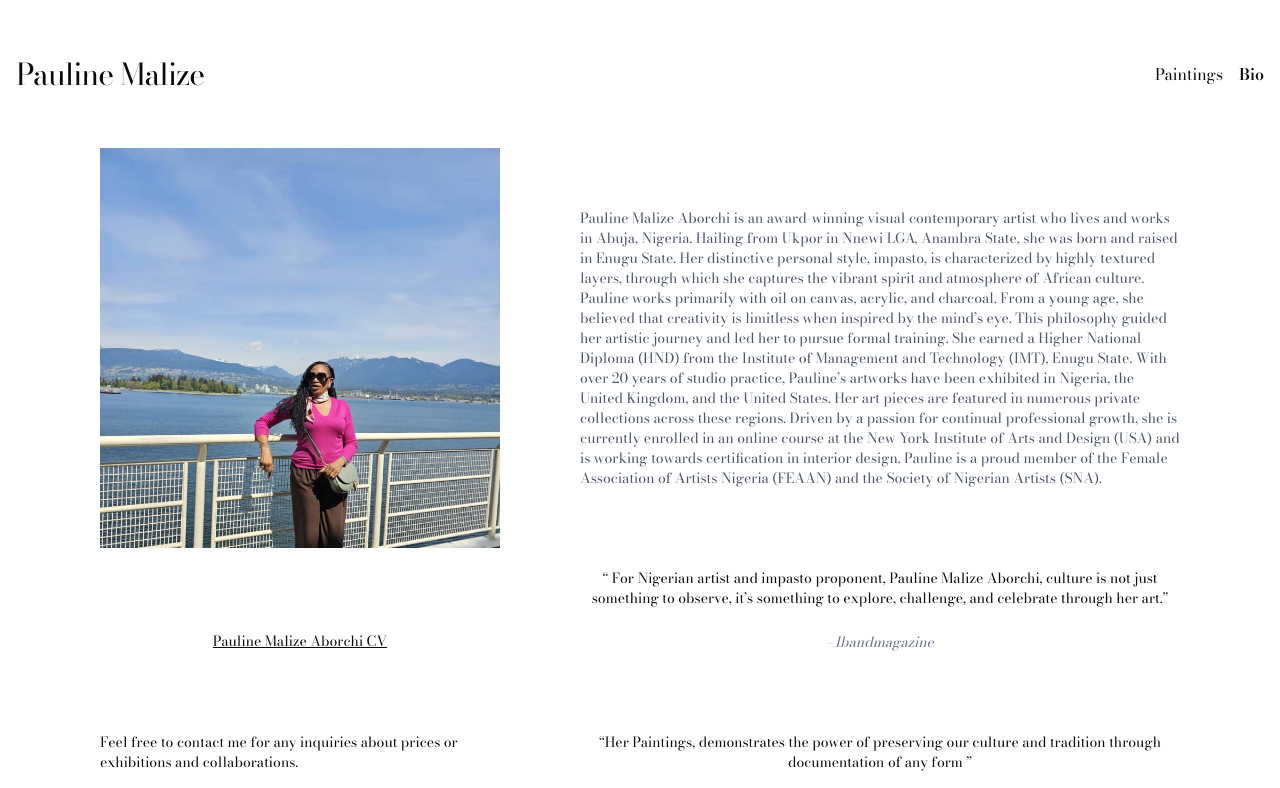
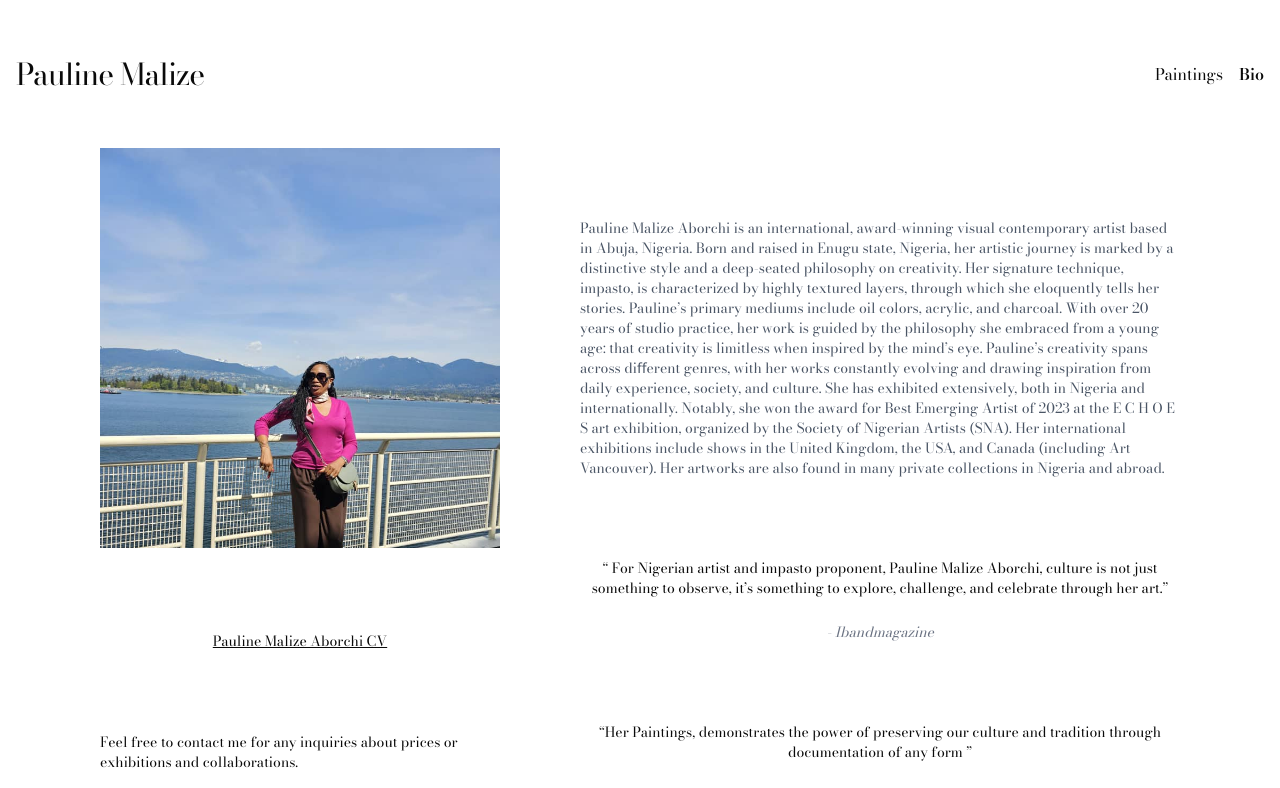
Before and after one commit to Charlie042/pauline, a Next.js app: page /Bio in a window 1280 px wide. Shown: the top 788 px of the page. Built offline with nearby package versions, Linux system fonts and the light colour scheme.

Commit message:
changed the text on the bio

```diff
--- a/app/Bio/page.tsx
+++ b/app/Bio/page.tsx
@@ -67,25 +67,21 @@ const Bio = () => {
       </div>
       <div className="flex flex-col gap-20 my-10">
         <P className="text-sm font-bodoni-moda font-light text-gray-600 md:w-150 w-full max-sm:mx-3">
-          Pauline Malize Aborchi is an award-winning visual contemporary artist
-          who lives and works in Abuja, Nigeria. Hailing from Ukpor in Nnewi
-          LGA, Anambra State, she was born and raised in Enugu State. Her
-          distinctive personal style, impasto, is characterized by highly
-          textured layers, through which she captures the vibrant spirit and
-          atmosphere of African culture. Pauline works primarily with oil on
-          canvas, acrylic, and charcoal. From a young age, she believed that
-          creativity is limitless when inspired by the mind’s eye. This
-          philosophy guided her artistic journey and led her to pursue formal
-          training. She earned a Higher National Diploma (HND) from the
-          Institute of Management and Technology (IMT), Enugu State. With over
-          20 years of studio practice, Pauline’s artworks have been exhibited in
-          Nigeria, the United Kingdom, and the United States. Her art pieces are
-          featured in numerous private collections across these regions. Driven
-          by a passion for continual professional growth, she is currently
-          enrolled in an online course at the New York Institute of Arts and
-          Design (USA) and is working towards certification in interior design.
-          Pauline is a proud member of the Female Association of Artists Nigeria
-          (FEAAN) and the Society of Nigerian Artists (SNA).
+        Pauline Malize Aborchi is an international, award-winning visual contemporary artist
+    based in Abuja, Nigeria. Born and raised in Enugu state, Nigeria, her artistic journey is
+marked by a distinctive style and a deep-seated philosophy on creativity.
+Her signature technique, impasto, is characterized by highly textured layers, through
+which she eloquently tells her stories. Pauline’s primary mediums include oil colors,
+acrylic, and charcoal. With over 20 years of studio practice, her work is guided by the
+philosophy she embraced from a young age: that creativity is limitless when inspired
+by the mind’s eye.
+Pauline’s creativity spans across diﬀerent genres, with her works constantly evolving
+and drawing inspiration from daily experience, society, and culture.
+She has exhibited extensively, both in Nigeria and internationally. Notably, she won
+the award for Best Emerging Artist of 2023 at the E C H O E S art exhibition, organized
+by the Society of Nigerian Artists (SNA). Her international exhibitions include shows in
+the United Kingdom, the USA, and Canada (including Art Vancouver). Her artworks
+are also found in many private collections in Nigeria and abroad.
         </P>
         <div className="flex flex-col text-center">
           <P className="text-sm font-bodoni-moda font-light  md:w-150 w-full">
```
